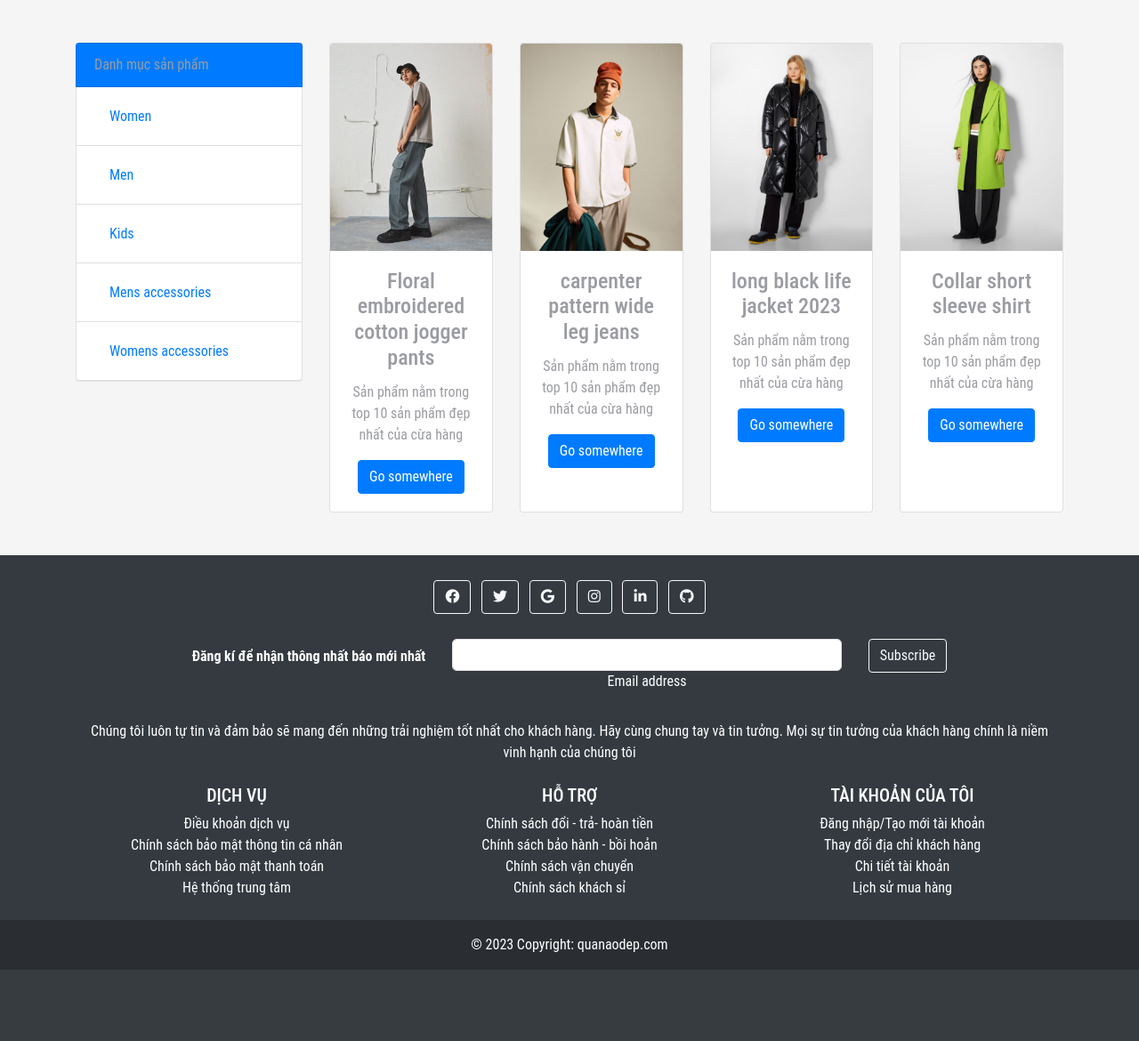
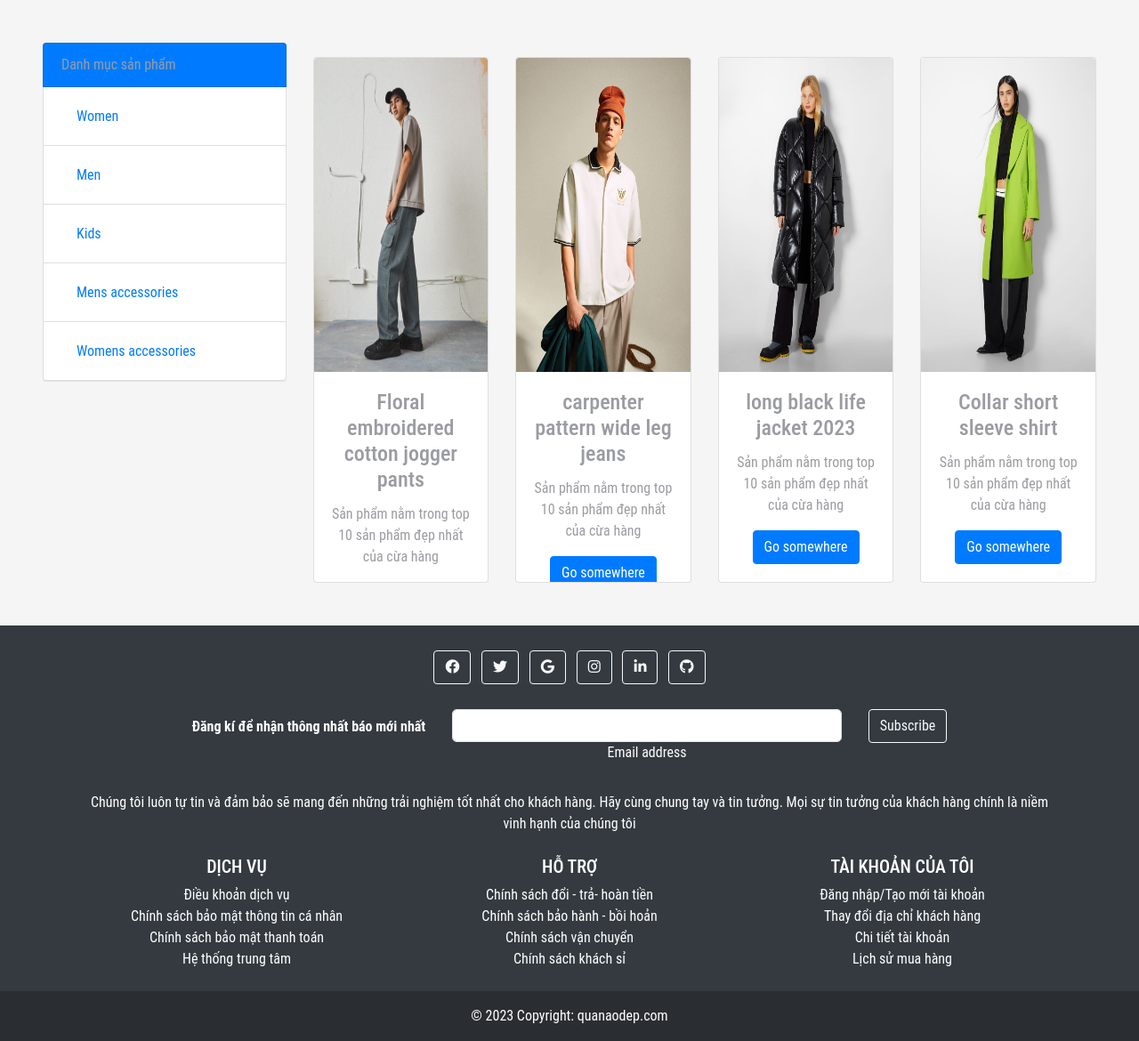
Before and after one commit to dochien0204/PHP_BTL, a PHP site: page /PHP_BTL/product.php in a window 1280 px wide. Shown: the part 70-1240 px from the top of the page at 89% size. Before the commit the page ends 1160 px from the top, so only its background shows below. Run offline with PHP 8.4, Linux system fonts and the light colour scheme; data comes from the database, SQL or seed files in the repository; some libraries are stand-ins or nearby versions.

Commit message:
Resize image product page and index page

```diff
--- a/product.php
+++ b/product.php
@@ -21,7 +21,7 @@
 
  ?>
 
-<div class="container mt-5">
+<div class="container-xxl mt-5 mx-5">
     <div class="row">
         <div class="col-lg-3">
             <ul class="list-group nav nav-tabs">
@@ -40,9 +40,10 @@
             <div class="row">
 
                 <?php foreach ($product as $key => $value): ?>
-                <div class="col-lg-3">
-                    <div class="card text-center h-100 overflow-hidden">
-                        <img class="card-img-top" src="uploads/<?php echo $value['image'] ?>" alt="Card image cap">
+                <div class="col-lg-3 mt-3" style="height: 591px;">
+                    <div class="card text-center overflow-hidden" style="height: 100%;">
+                        <img class="card-img-top" src="uploads/<?php echo $value['image'] ?>" style="height: 60%;"
+                            alt="Card image cap">
                         <div class="card-body">
                             <h4 class="card-title"><?php echo $value['name'] ?></h4>
                             <p class="card-text">Sản phẩm nằm trong top 10 sản phẩm đẹp nhất của cừa hàng</p>
```
